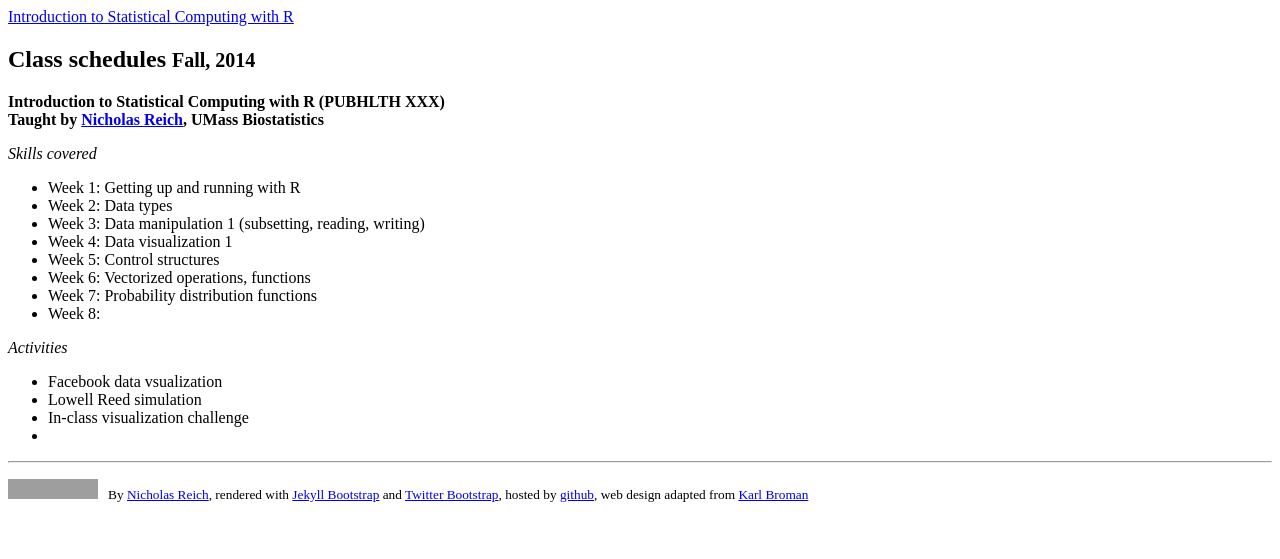
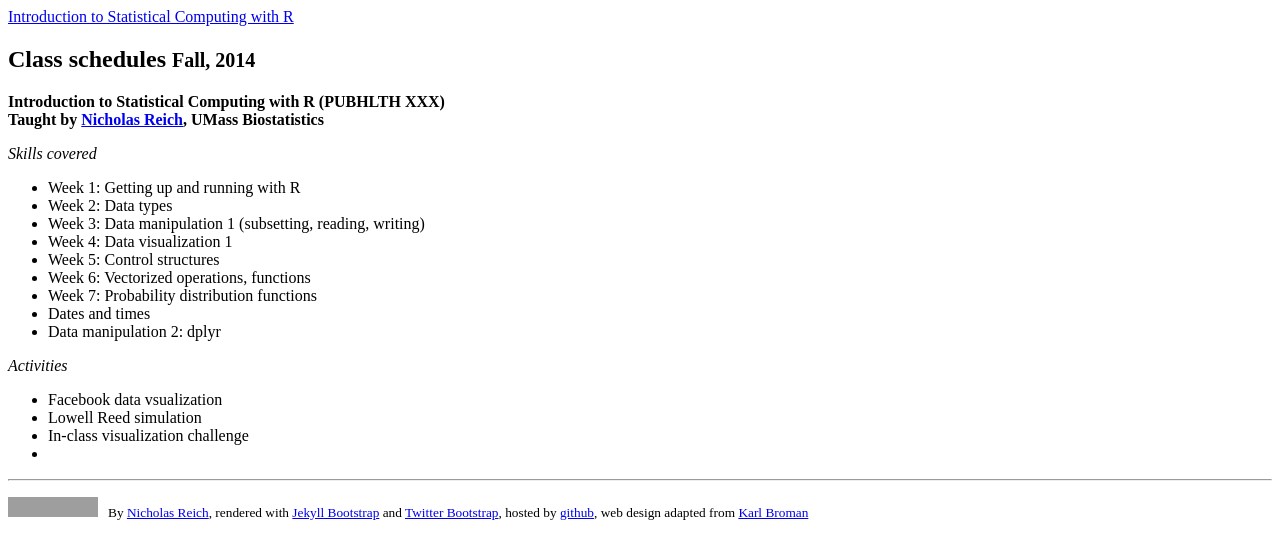
Before and after one commit to nickreich/statComp2014, a Jekyll site: the page built from pages/schedule.md, in a window 1280 px wide. Shown: the top 559 px of the page. Built offline with Jekyll 4.4.1, drawn with Linux system fonts in a browser that asks for light colours; grey boxes are pictures that could not be loaded.

Commit message:
update to schedule.

```diff
--- a/pages/schedule.md
+++ b/pages/schedule.md
@@ -8,6 +8,7 @@ tagline: Fall, 2014
 **Taught by [Nicholas Reich](http://people.umass.edu/nick), UMass Biostatistics**
 
 _Skills covered_
+
 * Week 1: Getting up and running with R
 * Week 2: Data types
 * Week 3: Data manipulation 1 (subsetting, reading, writing)
@@ -15,9 +16,11 @@ _Skills covered_
 * Week 5: Control structures
 * Week 6: Vectorized operations, functions
 * Week 7: Probability distribution functions
-* Week 8:
+* Dates and times
+* Data manipulation 2: dplyr
 
 _Activities_
+
 * Facebook data vsualization
 * Lowell Reed simulation
 * In-class visualization challenge
```
